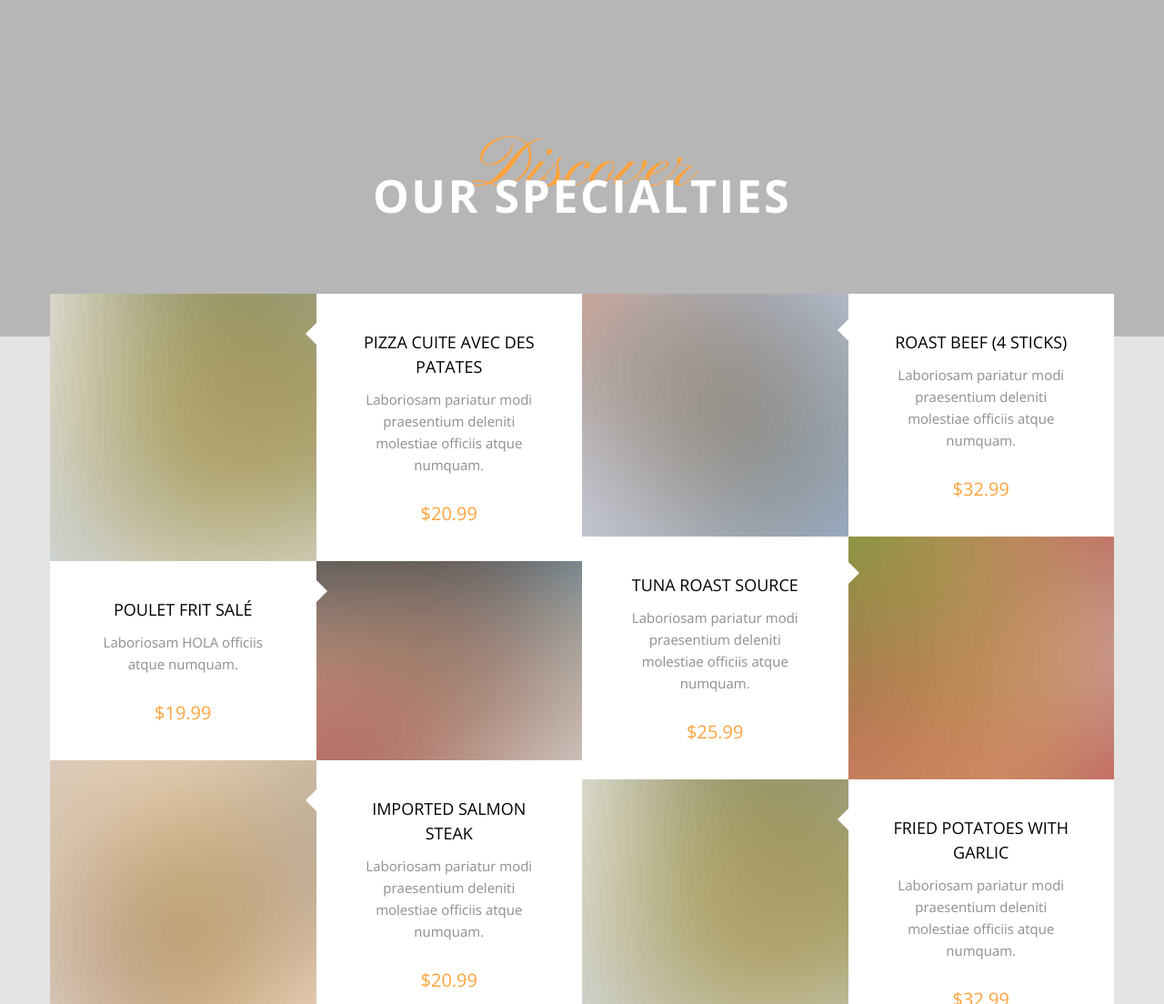
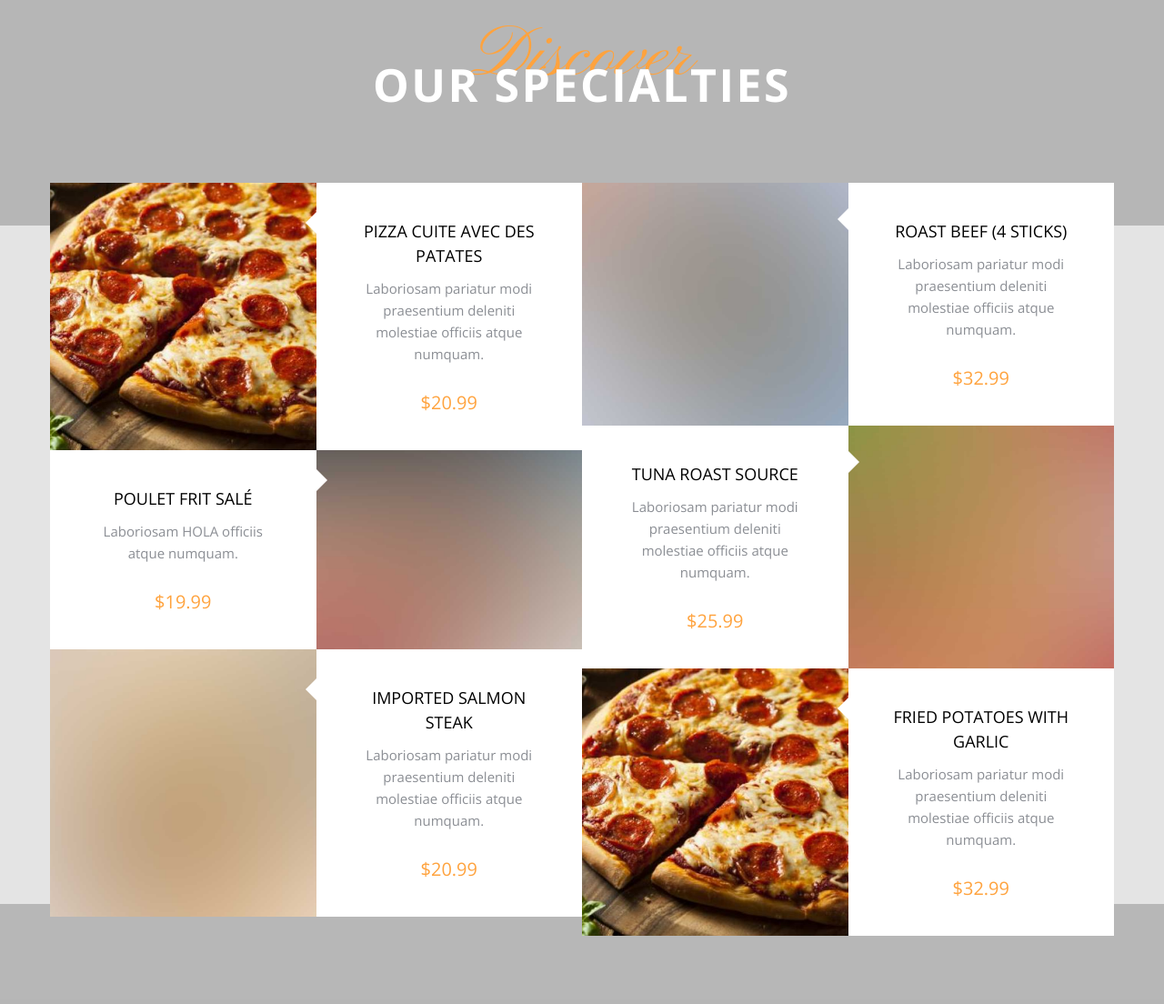
Before and after one commit to Coolvane22/Site_resto, a website: page index.html in a window 1280 px wide. Shown: the part 1696-2800 px from the top of the page at 91% size. Drawn offline with nearby package versions, Linux system fonts and the light colour scheme; files whose address does not match are found by name.

Commit message:
Ajout nouvel pizza

```diff
--- a/index.html
+++ b/index.html
@@ -103,7 +103,7 @@
             <p><a href="#" class="probootstrap-custom-link">About Us</a></p>
           </div>
           <div class="col-md-6 col-md-push-1 probootstrap-animate">
-            <p><img src="img/paysage.jpg" alt="Free Bootstrap Template by uicookies.com" class="img-responsive"></p>
+            <p><img src="img/img_1.jpg" alt="Free Bootstrap Template by uicookies.com" class="img-responsive"></p>
           </div>
         </div>
         <!-- END row -->
@@ -130,7 +130,7 @@
             <div class="half">
 
               <div class="probootstrap-cell probootstrap-animate" data-animate-effect="fadeIn">
-                <div class="image" style="background-image: url(img/img_square_1.jpg);"></div>
+                <div class="image" style="background-image: url(img/pizza.jpg);"></div>
                 <div class="text text-center">
                   <h3>Pizza cuite avec des patates</h3>
                   <p>Laboriosam pariatur modi praesentium deleniti molestiae officiis atque numquam.</p>
@@ -174,7 +174,7 @@
                 </div>
               </div>
               <div class="probootstrap-cell probootstrap-animate" data-animate-effect="fadeIn">
-                <div class="image" style="background-image: url(img/img_square_1.jpg);"></div>
+                <div class="image" style="background-image: url(img/pizza.jpg);"></div>
                 <div class="text text-center">
                   <h3>Fried Potatoes with Garlic</h3>
                   <p>Laboriosam pariatur modi praesentium deleniti molestiae officiis atque numquam.</p>
@@ -251,7 +251,7 @@
                 </div>
               </li>
               <li>
-                <figure class="image"><img src="img/img_square_1.jpg" alt="Free Bootstrap Template by uicookies.com"></figure>
+                <figure class="image"><img src="img/pizza.jpg" alt="Free Bootstrap Template by uicookies.com"></figure>
                 <div class="text">
                   <span class="price">$22.99</span>
                   <h3>Fried Potatoes with Garlic</h3>
```
